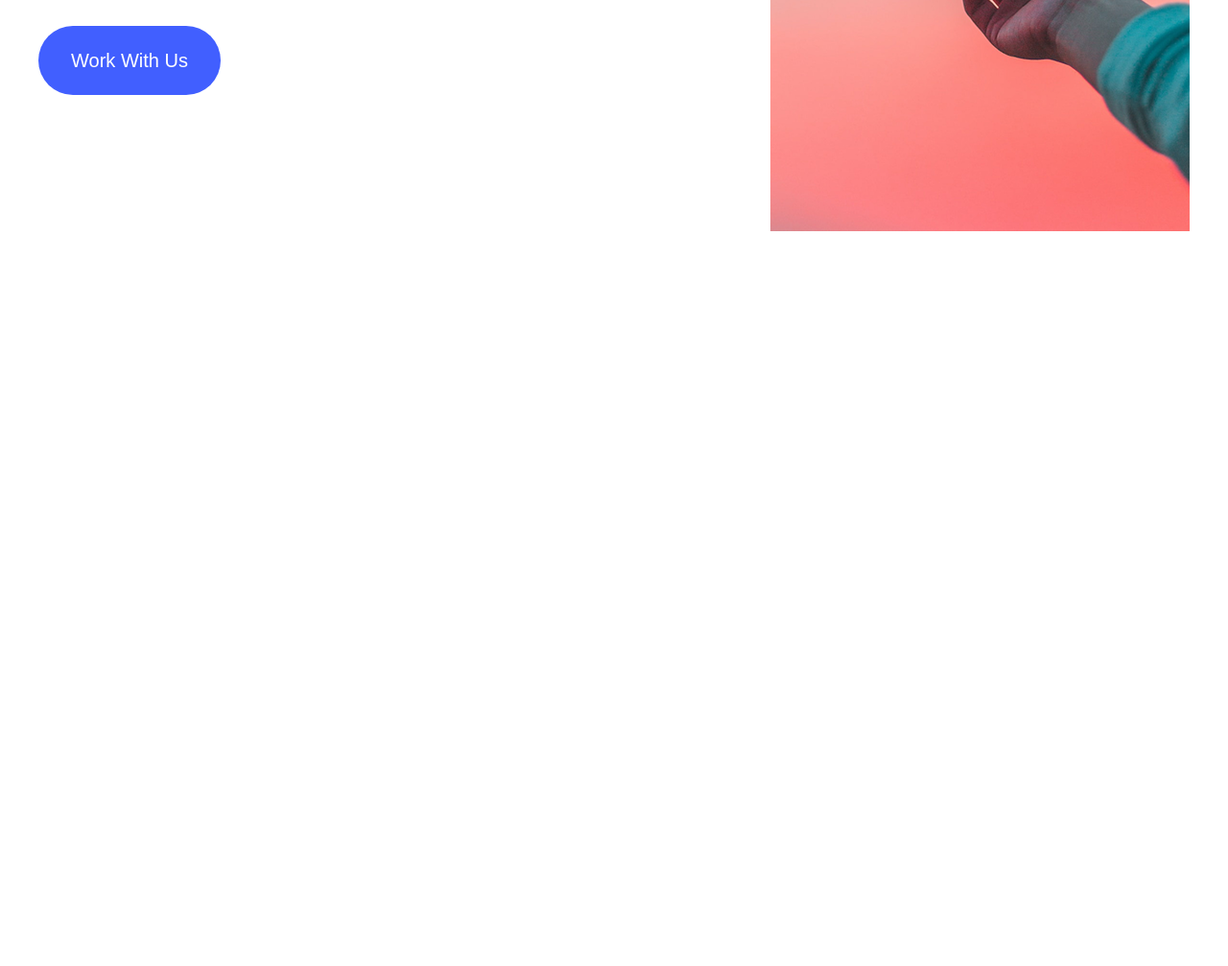
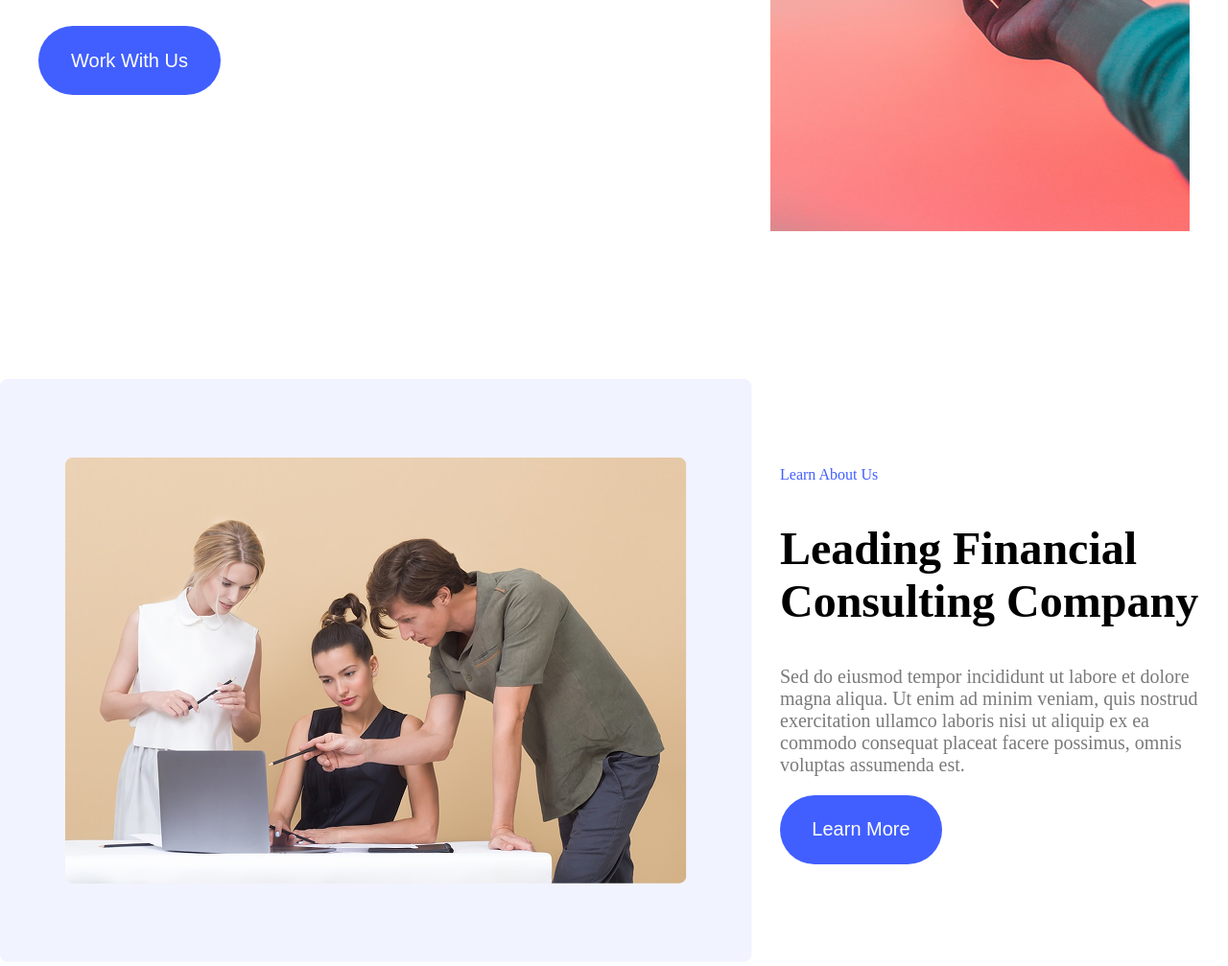
Before and after one commit to Avazbek-Abduraxmonov/Consultant, a plain HTML site: page index.html in a window 1280 px wide. Shown: the part 673-1680 px from the top of the page at 96% size. Before the commit the page ends 918 px from the top, so only its background shows below. Drawn offline with Linux system fonts and the light colour scheme.

Commit message:
Section Qismi

```diff
--- a/index.html
+++ b/index.html
@@ -60,5 +60,24 @@
 
   </header>
 
+  <section>
+  <div class="section__contain">
+    <div class="contain_left">
+      <img src="./images/section__image.png" alt="Financial consulting illustration">
+    </div>
+    <div class="contain_right">
+      <span>Learn About Us</span>
+      <h1>Leading Financial Consulting Company</h1>
+      <p>
+        Sed do eiusmod tempor incididunt ut labore et dolore magna aliqua. Ut enim ad minim veniam,
+        quis nostrud exercitation ullamco laboris nisi ut aliquip ex ea commodo consequat placeat facere possimus,
+        omnis voluptas assumenda est.
+      </p>
+      <button class="btn_right">Learn More</button>
+    </div>
+  </div>
+</section>
+
+
 </body>
 </html>
--- a/styles/main.css
+++ b/styles/main.css
@@ -138,6 +138,56 @@ body {
     cursor: pointer;
 }
 
+.section__contain {
+  max-width: 1450px;
+  /* width: 1545px; */
+  height: 607px;
+  display: flex;
+  justify-content: space-between;
+  margin: auto;
+  margin-top: 150px;
+  gap: 30px;
+  align-items: center;
+}
+
+.section__contain .contain_left {
+  width: 783px;
+  height: 607px;
+}
+
+.section__contain .contain_right {
+  padding-bottom: 10px;
+}
+
+.section__contain .contain_right span {
+  color: #415FFF;
+  font-size: 16px;
+  font-weight: 500;
+}
+
+.section__contain .contain_right h1 {
+  font-size: 48px;
+  font-weight: bold;
+  color: black;
+}
+
+.section__contain .contain_right p {
+  font-size: 20px;
+  color: #7a7a7a;
+}
+
+.section__contain .contain_right .btn_right {
+  width: 169px;
+  height: 72px;
+  border-radius: 50px;
+  border: none;
+  color: white;
+  background-color: #415FFF;
+  cursor: pointer;
+  font-size: 20px;
+}
+
+
 
 
 @media (max-width: 768px) {
```
